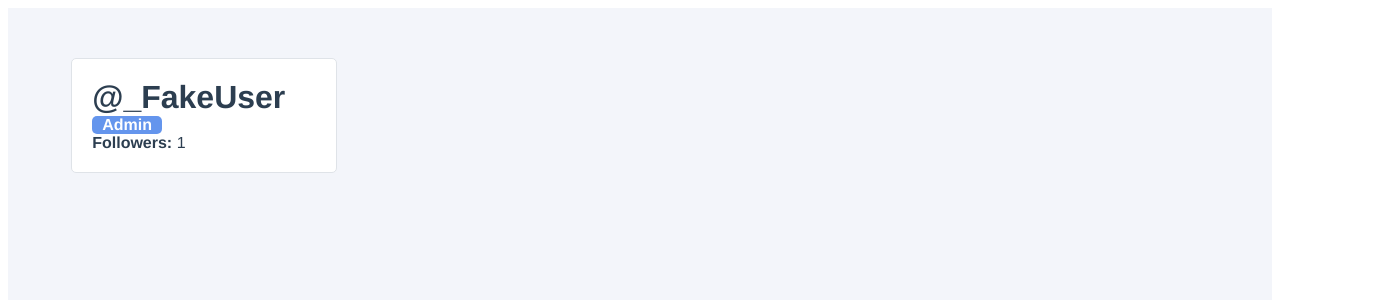
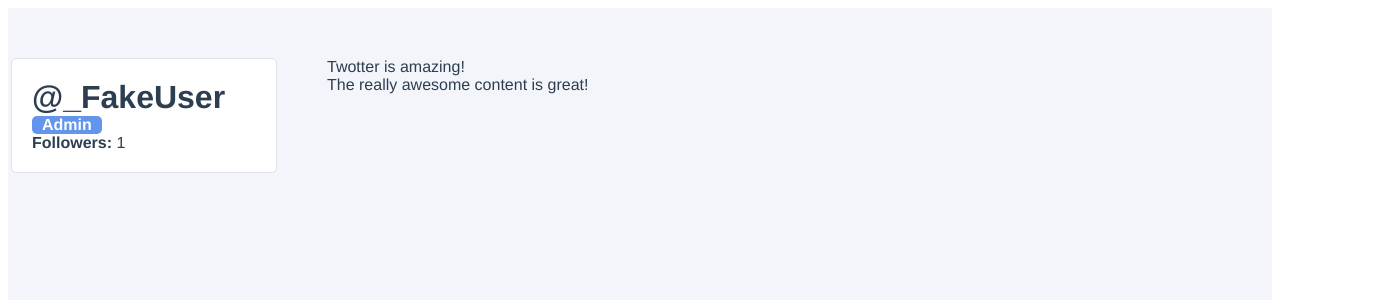
Before and after one commit to brandonj35578/twotter-tutorial, a Vue app: page / in a window 1280 px wide. Shown: the top 300 px of the page, 1398 px wide, since content can reach past the window. Built offline with nearby package versions, Linux system fonts and the light colour scheme.

Commit message:
Chapter 4 Template Conditionals, Loops & Events - v-for with :key loop (twott content)

```diff
--- a/src/App.vue
+++ b/src/App.vue
@@ -19,7 +19,7 @@ export default {
   -webkit-font-smoothing: antialiased;
   -moz-osx-font-smoothing: grayscale;
   color: #2c3e50;
-  min-height: 100vh;
+  min-height: 98vh;
   background-color: #F3F5FA;
 }
 </style>
--- a/src/components/UserProfile.vue
+++ b/src/components/UserProfile.vue
@@ -7,6 +7,11 @@
       </div>
       <div class="user-profile__follower-count">
         <strong>Followers: </strong> {{ followers }}
+      </div>
+    </div>
+    <div class="user-profile__twoots-wrapper">
+      <div class="user-profile__twoots-twoot" v-for="twoot in user.twoots" :key="twoot.content">
+        {{ twoot.content }}
       </div>
     </div>
   </div>
@@ -24,7 +29,11 @@ export default {
         firstName: 'Fake',
         lastName: 'User',
         email: 'fake.user@host.com',
-        isAdmin: true
+        isAdmin: true,
+        twoots: [
+          {id: 1, content: 'Twotter is amazing!'},
+          {id: 2, content: 'The really awesome content is great!'}
+        ]
       }
     }
   },
@@ -56,7 +65,7 @@ export default {
   display: grid;
   grid-template-columns: 1fr 3fr;
   width: 100%;
-  padding: 50px 5%;
+  padding: 50px 3px;
 }
 
 .user-profile__user-panel {
```
